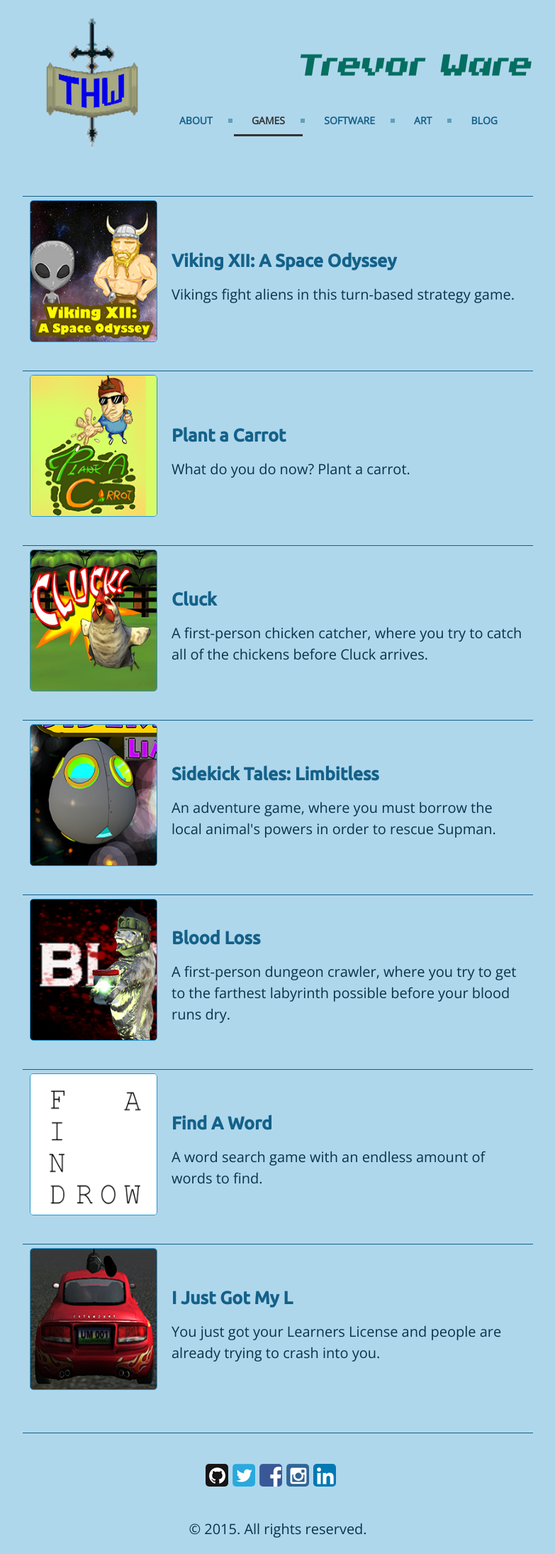
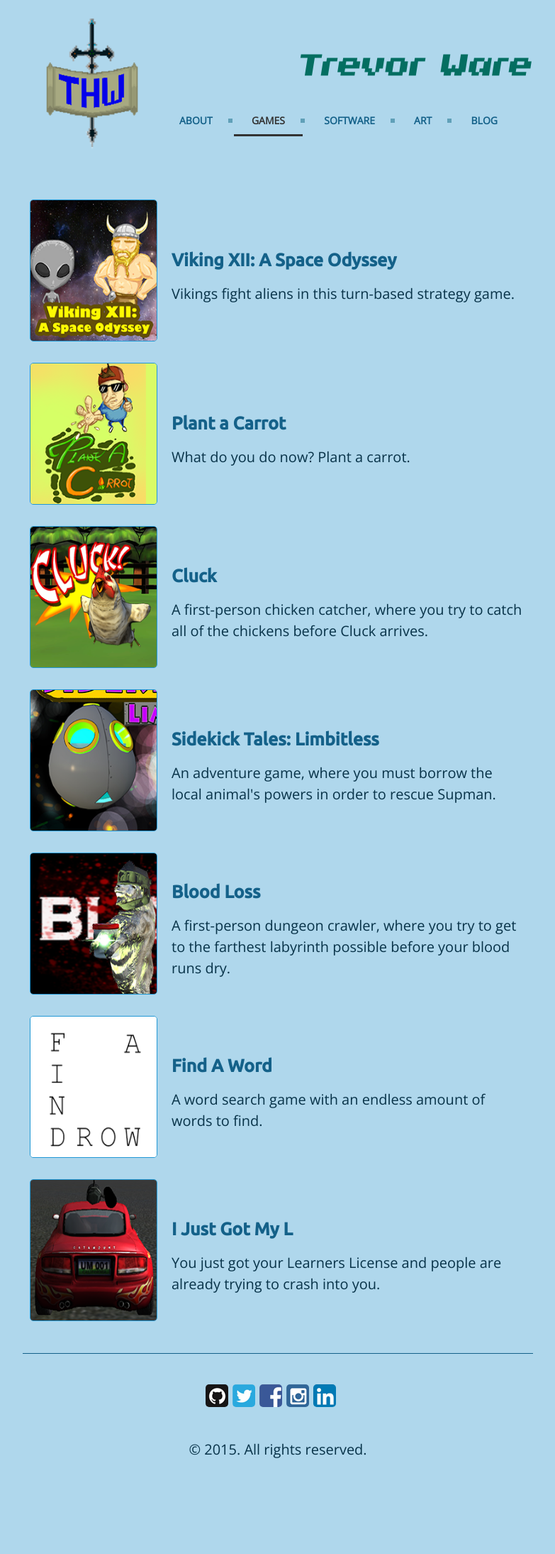
Before and after one commit to twarrre/twarrre.github.io, a Jekyll site: the page built from games.md, in a window 1280 px wide. Shown: the whole page at 71% size, without its empty margins (248-1031 px from the left). Built offline with Jekyll 4.4.1, drawn with Linux system fonts in a browser that asks for light colours; after the commit the page ends 2077 px from its top, so only the background shows below that.

Commit message:
Fixing conflict.

```diff
--- a/games.md
+++ b/games.md
@@ -7,19 +7,21 @@
 <div class="games">
 		<table>
 		{% for post in site.categories.games%}
-			<tr class="tableitem">
+			<tr>
 				<td style="Width: 200px">
 					<a href="{{ post.url }}">
 						<img src="{{ post.image }}" height="200px" width="200px" border="1px"/>
 					</a>
 				</td>
 				<td>
+				<div class="tableitem">
 					<a class="list" href="{{ post.url }}">
 						<h3>{{ post.title }}</h3>
 					</a>
 					<p>
 						{{ post.desc }}
 					</p>
+					</div>
 				</td>
 			</tr>
 		{% endfor %}
```
